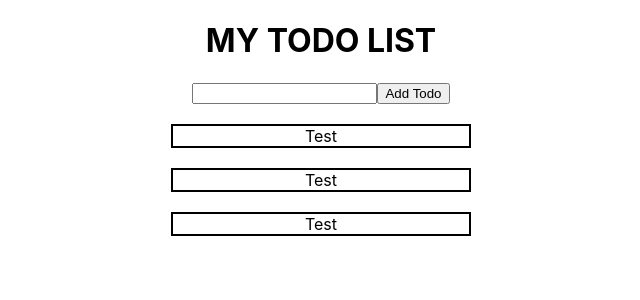
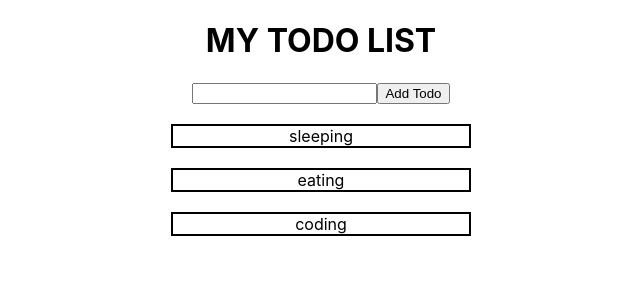
Before and after one commit to jezzyken/my-react-app, a React (Create React App) app: page / in a window 1280 px wide. Shown: the top 300 px of the page, without its empty margins (319-959 px from the left). Built offline with nearby package versions, Linux system fonts and the light colour scheme.

Commit message:
added functionality for add todo

```diff
--- a/src/App.js
+++ b/src/App.js
@@ -2,17 +2,50 @@ import React from "react";
 import "./App.css";
 
 class App extends React.Component {
+  constructor() {
+    super();
+    this.state = {
+      newTodo: "",
+      todos: [
+        { id: 1, todo: "sleeping" },
+        { id: 2, todo: "eating" },
+        { id: 3, todo: "coding" },
+      ],
+    };
+  }
+
+  handleChange = (event) => {
+    this.setState({ newTodo: event.target.value });
+  };
+
+  addTodo = () => {
+    const todos = this.state.todos;
+
+    const newTodo = {
+      todo: this.state.newTodo,
+      id: todos[todos.length - 1].id + 1,
+    };
+    todos.push(newTodo);
+    this.setState({ todos });
+  };
+
   render() {
     return (
       <div className="App">
         <h1>MY TODO LIST</h1>
-        <input type="text" />
-        <button>Add Todo</button>
+        <input
+          type="text"
+          value={this.state.newTodo}
+          onChange={this.handleChange}
+        />
+        <button onClick={this.addTodo}>Add Todo</button>
 
         <ul className="list-group">
-          <li className="list-item">Test</li>
-          <li className="list-item">Test</li>
-          <li className="list-item">Test</li>
+          {this.state.todos.map((todo) => (
+            <li className="list-item" key={todo.id}>
+              {todo.todo}
+            </li>
+          ))}
         </ul>
       </div>
     );
```
